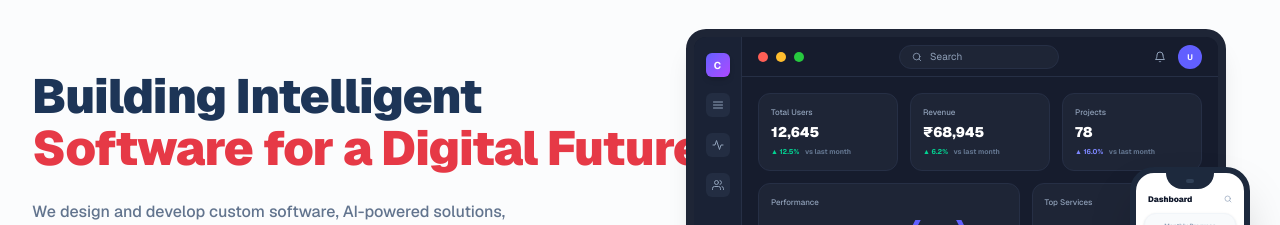
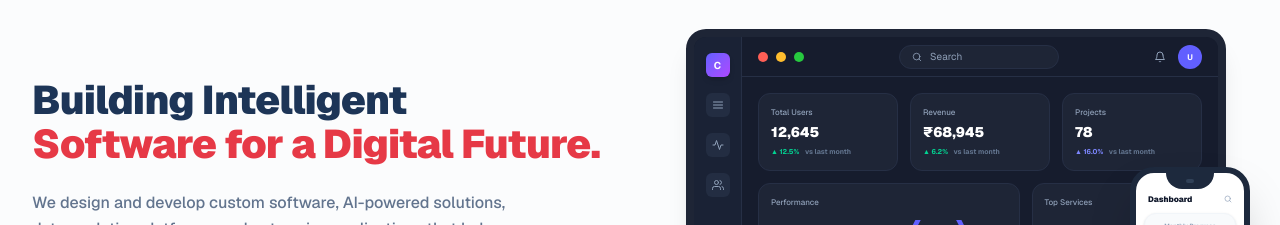
Before and after one commit to Jasvanth78/IBT, a Next.js app: page / in a window 1280 px wide. Shown: the part 140-365 px from the top of the page. Built offline with nearby package versions, Linux system fonts and the light colour scheme; no server answers.

Commit message:
update the content-2

```diff
--- a/src/features/home/components/LandingPage.tsx
+++ b/src/features/home/components/LandingPage.tsx
@@ -29,7 +29,7 @@ export function LandingPage() {
               transition={{ duration: 0.8 }}
               className="lg:col-span-6 max-w-2xl xl:max-w-none xl:pr-8"
             >
-              <h1 className="text-[28px] sm:text-[30px] lg:text-[48px] font-extrabold leading-[1.1] text-[#1d3557] tracking-tight mb-6">
+              <h1 className="text-[24px] sm:text-[28px] lg:text-[40px] font-extrabold leading-[1.1] text-[#1d3557] tracking-tight mb-6">
                 Building Intelligent <br />
                 <span className="text-[#e63946] whitespace-nowrap">
                   Software for a Digital Future.
--- a/src/features/home/components/RecentWorkSection.tsx
+++ b/src/features/home/components/RecentWorkSection.tsx
@@ -100,7 +100,11 @@ export function RecentWorkSection() {
               {/* Image Area */}
               <div className="h-[200px] w-full relative overflow-hidden bg-slate-50 border-b border-slate-100 p-4 pb-0 flex justify-center items-end">
                 <div className="w-full h-[90%] rounded-t-xl overflow-hidden shadow-md transform group-hover:-translate-y-2 transition-transform duration-500">
-                  <img src={project.imageUrl} alt={project.title} className="w-full h-full object-cover" />
+                  {project.imageUrl ? (
+                    <img src={project.imageUrl} alt={project.title} className="w-full h-full object-cover" />
+                  ) : (
+                    <div className="w-full h-full bg-slate-200 flex items-center justify-center text-slate-400 text-xs font-medium">No Image</div>
+                  )}
                 </div>
               </div>
 
```
